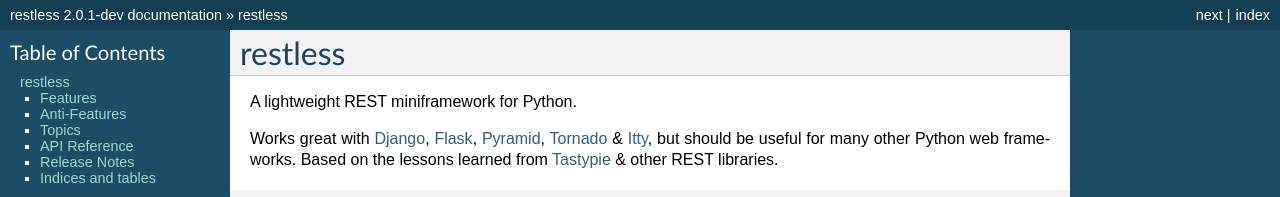
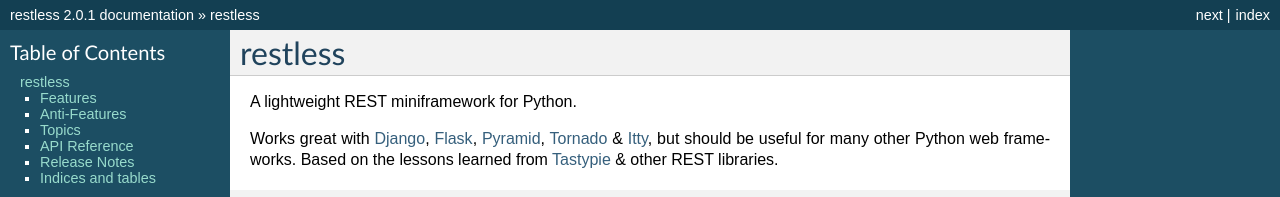
Before and after one commit to toastdriven/restless, a Sphinx documentation site: the page built from docs/index.rst, in a window 1280 px wide and 900 px high. Shown: the top 197 px of the window. Built offline with Sphinx 7.4.7, drawn with Linux system fonts in a browser that asks for light colours; some of the changed text lies outside the part shown.

Commit message:
Bumped to v2.0.1!

```diff
--- a/docs/conf.py
+++ b/docs/conf.py
@@ -55,7 +55,7 @@
 # The short X.Y version.
 version = '2.0.1'
 # The full version, including alpha/beta/rc tags.
-release = '2.0.1-dev'
+release = '2.0.1'
 
 # The language for content autogenerated by Sphinx. Refer to documentation
 # for a list of supported languages.
--- a/docs/index.rst
+++ b/docs/index.rst
@@ -75,6 +75,7 @@
 .. toctree::
    :maxdepth: 1
 
+   releasenotes/v2.0.1
    releasenotes/v2.0.0
    releasenotes/v1.4.0
    releasenotes/v1.3.0
--- a/restless/__init__.py
+++ b/restless/__init__.py
@@ -1,6 +1,6 @@
 __author__ = 'Daniel Lindsley'
 __license__ = 'BSD'
-__version__ = (2, 0, 1, 'dev')
+__version__ = (2, 0, 1)
 
 
 from .resources import Resource
--- a/setup.py
+++ b/setup.py
@@ -5,7 +5,7 @@
 
 setup(
     name='restless',
-    version='2.0.1-dev',
+    version='2.0.1',
     description='A lightweight REST miniframework for Python.',
     author='Daniel Lindsley',
     author_email='daniel@toastdriven.com',
```
